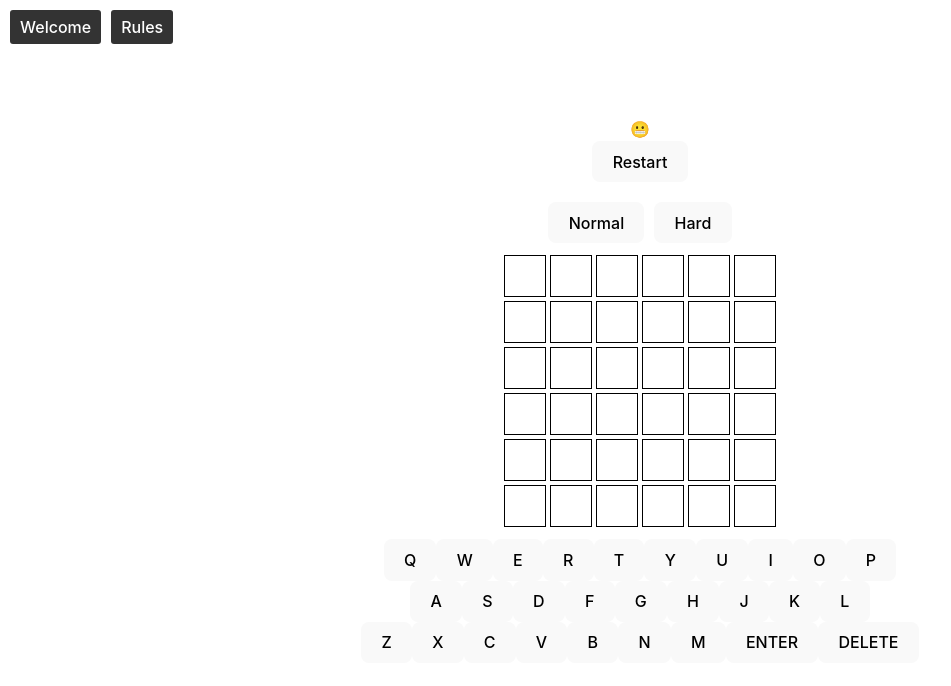
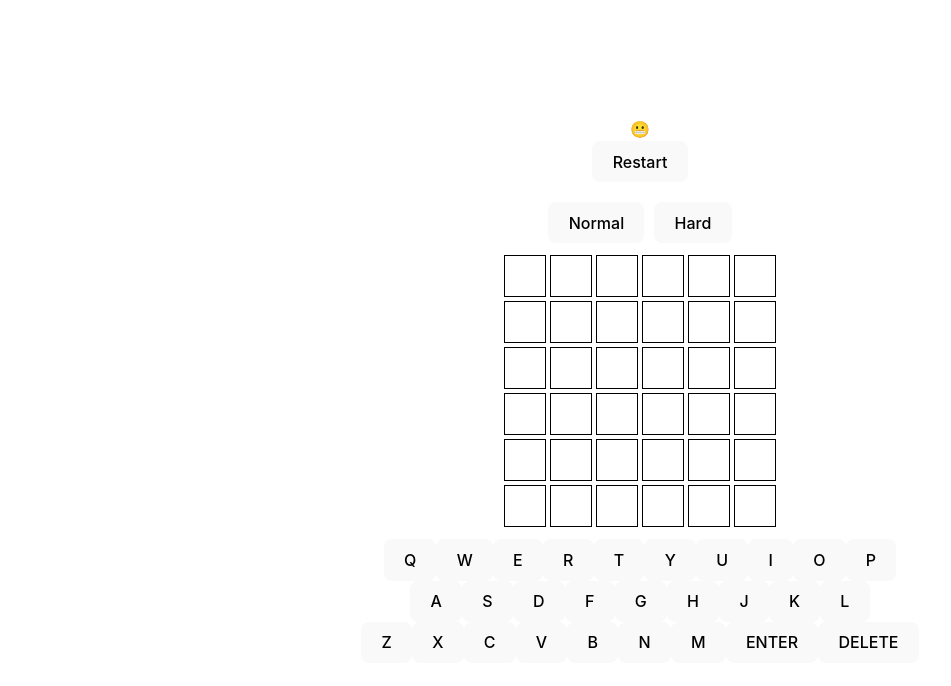
Before and after one commit to Aliceintech/Meiqing-Shi-Dan-Ye-project2, a React (Vite) app: page /game in a window 1280 px wide. Shown: the top 686 px of the page, without its empty margins (0-951 px from the left). Built offline with nearby package versions, Linux system fonts and the light colour scheme.

Commit message:
test for deploy

```diff
--- a/src/game/GamePage.jsx
+++ b/src/game/GamePage.jsx
@@ -3,7 +3,7 @@ import { useNavigate } from 'react-router-dom';
 import { useGame } from './GameContext';
 import Board from './components/board/Board';
 import Keyboard from './components/keyboard/Keyboard';
-import Navbar from '../publicComponent/navbar';
+// import Navbar from '../publicComponent/navbar';
 import Prompt from './components/prompt/Prompt';
 import ResetGame from './components/reset/Reset';
 
@@ -20,7 +20,7 @@ const GamePage = () => {
 
   return (
     <div>
-      <Navbar showGameLink={false} showRulesLink={true} />
+      {/* <Navbar showGameLink={false} showRulesLink={true} /> */}
       <Prompt />
       <ResetGame />
 
--- a/src/rules/RulesPage.jsx
+++ b/src/rules/RulesPage.jsx
@@ -1,10 +1,10 @@
 import React from 'react';
-import Navbar from '../publicComponent/navbar';
+// import Navbar from '../publicComponent/navbar';
 
 const RulesPage = () => {
   return (
     <div>
-      <Navbar showGameLink={false} showRulesLink={false} />
+      {/* <Navbar showGameLink={false} showRulesLink={false} /> */}
       <h1>Game Rules</h1>
       <p>Here are the rules of the game...</p>
     </div>
```
